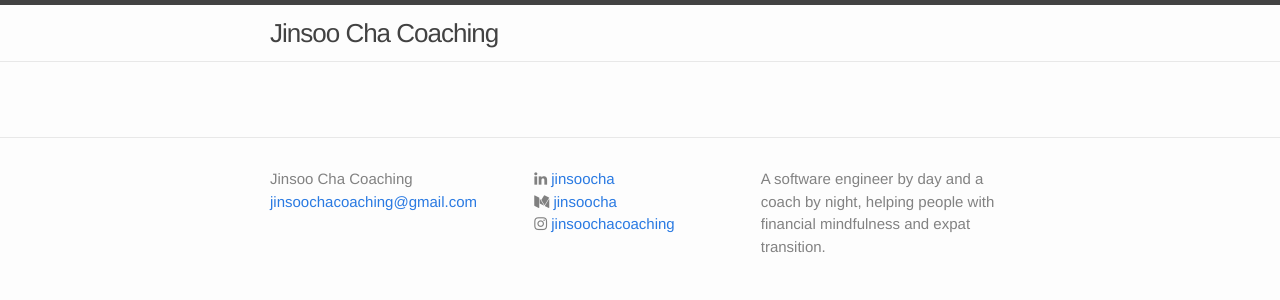
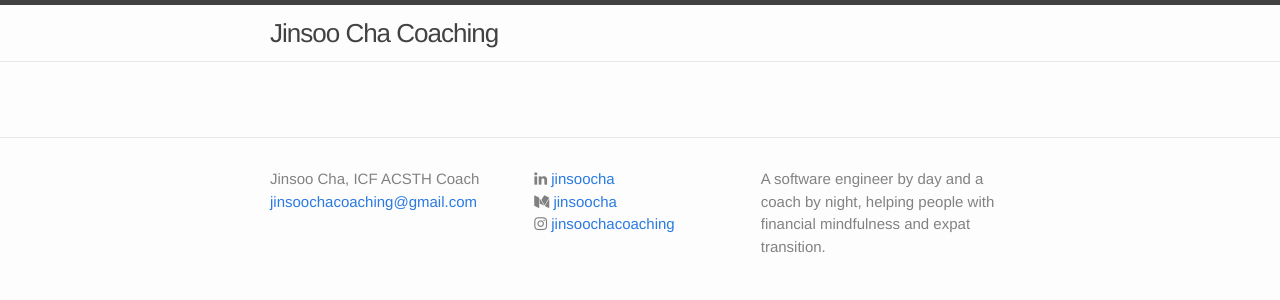
Before and after one commit to jinsoocha/jinsoocha.github.io, a Jekyll site: the page built from index.html, in a window 1280 px wide. Shown: the top 300 px of the page. Built offline with Jekyll 4.4.1, drawn with Linux system fonts in a browser that asks for light colours; nearby versions of some CDN libraries.

Commit message:
Update footer.html

```diff
--- a/_includes/footer.html
+++ b/_includes/footer.html
@@ -5,7 +5,7 @@
     <div class="footer-col-wrapper">
       <div class="footer-col footer-col-1">
         <ul class="contact-list">
-          <li>{{ site.title }}</li>
+          <li>{{ site.name }}</li>
           <li><a href="mailto:{{ site.email }}">{{ site.email }}</a></li>
         </ul>
       </div>
```
